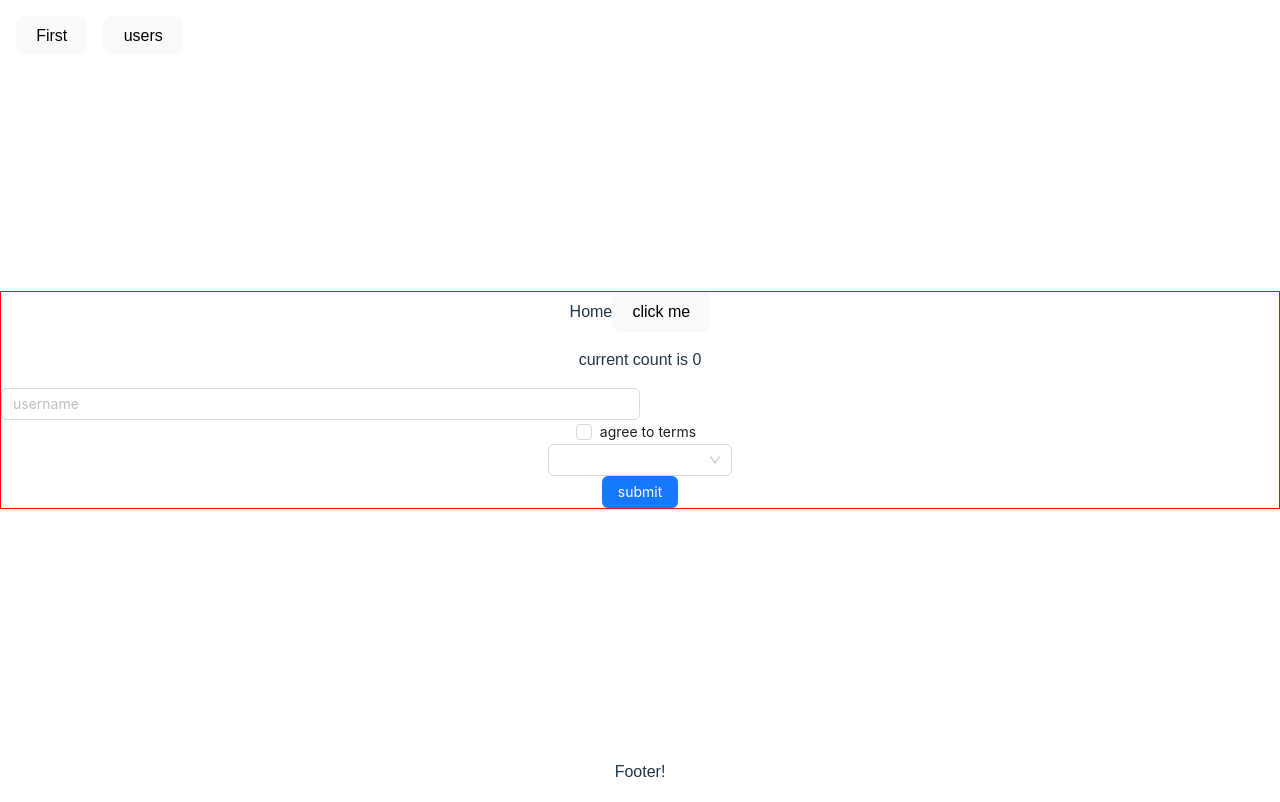
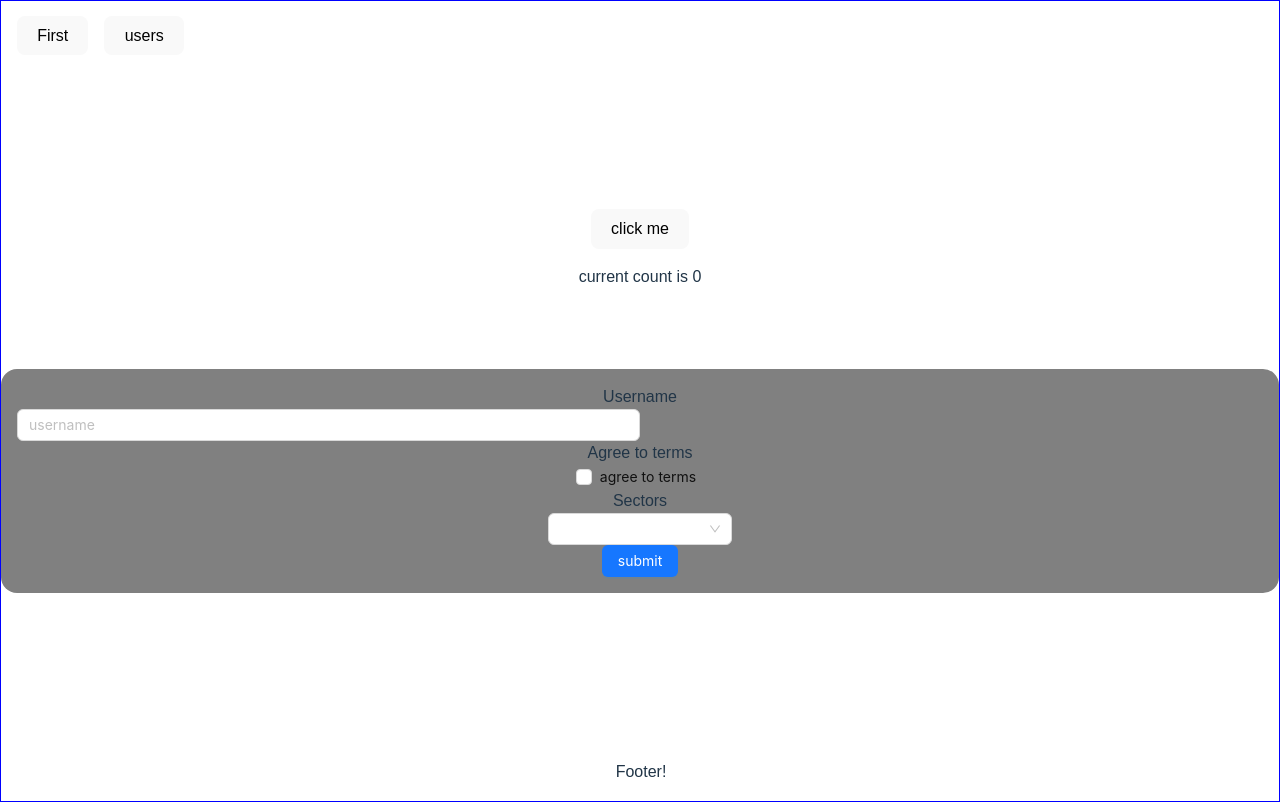
Before and after one commit to Seeru-crypto/helmes_homework, a React (Vite) app in the folder ui_v2/: page / in a window 1280 px wide. Built offline with nearby package versions, Linux system fonts and the light colour scheme.

Commit message:
feat: simple UI refacto

```diff
--- a/ui_v2/src/App.css
+++ b/ui_v2/src/App.css
@@ -8,5 +8,12 @@
 }
 
 body, html {
+  display: flex;
+  justify-content: center;
+  align-items: center;
+}
 
+body {
+  border: 1px solid blue;
+  width: 100vw;
 }
--- /dev/null
+++ b/ui_v2/src/Home.module.scss
@@ -0,0 +1,5 @@
+.container {
+  display: flex;
+  flex-direction: column;
+  gap: 4rem;
+}
--- a/ui_v2/src/Home.tsx
+++ b/ui_v2/src/Home.tsx
@@ -1,20 +1,21 @@
 import {useAppDispatch, useAppSelector} from "./store/store.ts";
 import {increaseCount} from "./entities/users/setting.reducer.ts";
 import UserRegistrationForm from "./components/user_registration_form/userRegistrationForm.tsx";
+import styles from "./Home.module.scss"
 
-function Home () {
-    // const [counter, setCounter] = useState(0)
+function Home() {
     const dispatch = useAppDispatch();
     const count = useAppSelector((state) => state.setting.count);
 
     return (
-        <div>
-            Home
-            <button onClick={() => dispatch(increaseCount())}>
-                click me
-            </button>
-            <p>current count is {count}</p>
-            <UserRegistrationForm />
+        <div className={styles.container}>
+            <div>
+                <button onClick={() => dispatch(increaseCount())}>
+                    click me
+                </button>
+                <p>current count is {count}</p>
+            </div>
+            <UserRegistrationForm/>
         </div>
     )
 }
--- a/ui_v2/src/components/user_registration_form/userRegistrationForm.module.scss
+++ b/ui_v2/src/components/user_registration_form/userRegistrationForm.module.scss
@@ -1,3 +1,5 @@
 .container {
-
+  background-color: gray;
+  padding: 1rem;
+  border-radius: 1rem;
 }
--- a/ui_v2/src/components/user_registration_form/userRegistrationForm.tsx
+++ b/ui_v2/src/components/user_registration_form/userRegistrationForm.tsx
@@ -1,7 +1,7 @@
 import styles from "./userRegistrationForm.module.scss"
 import TextInput from "./TextInput.tsx";
 import CheckboxInput from "./CheckboxInput.tsx";
-import React, {useState} from "react";
+import {useState} from "react";
 import CascaderInput from "./CascaderInput.tsx";
 import {CascaderProps} from "antd";
 import CustomButton from "./Button.tsx";
@@ -12,23 +12,23 @@ function UserRegistrationForm() {
     const [agreeToTerms, setAgreeToTerms] = useState<boolean>(false)
     const [sectorOptions, setSectorOptions] = useState<CascaderProps[]>([])
 
-
-    function submitForm() {
-
+   function submitForm() {
 
     }
-
     return (
         <div className={styles.container}>
             <div className="registration">
                 <div className="left">
+                    <span>Username</span>
                     <TextInput placeholder="username" onChange={setUsername}/>
+                    <span>Agree to terms</span>
                     <CheckboxInput label="agree to terms"
                                    checkboxState={(newValue: boolean) => setAgreeToTerms(newValue)}/>
                 </div>
                 <div className="right">
+                    <span>Sectors</span>
                     <CascaderInput selectedSectorsCallback={(e) => setSelectedSectors(e)} options={sectorOptions}/>
-                    <CustomButton label="submit" onClick={() => submit()}/>
+                    <CustomButton label="submit" onClick={() => submitForm()}/>
                 </div>
             </div>
         </div>
--- a/ui_v2/src/styles.module.scss
+++ b/ui_v2/src/styles.module.scss
@@ -1,5 +1,4 @@
 .container {
-  border: 1px solid red;
   height: 100%;
   flex-grow: 1;
 }
```
